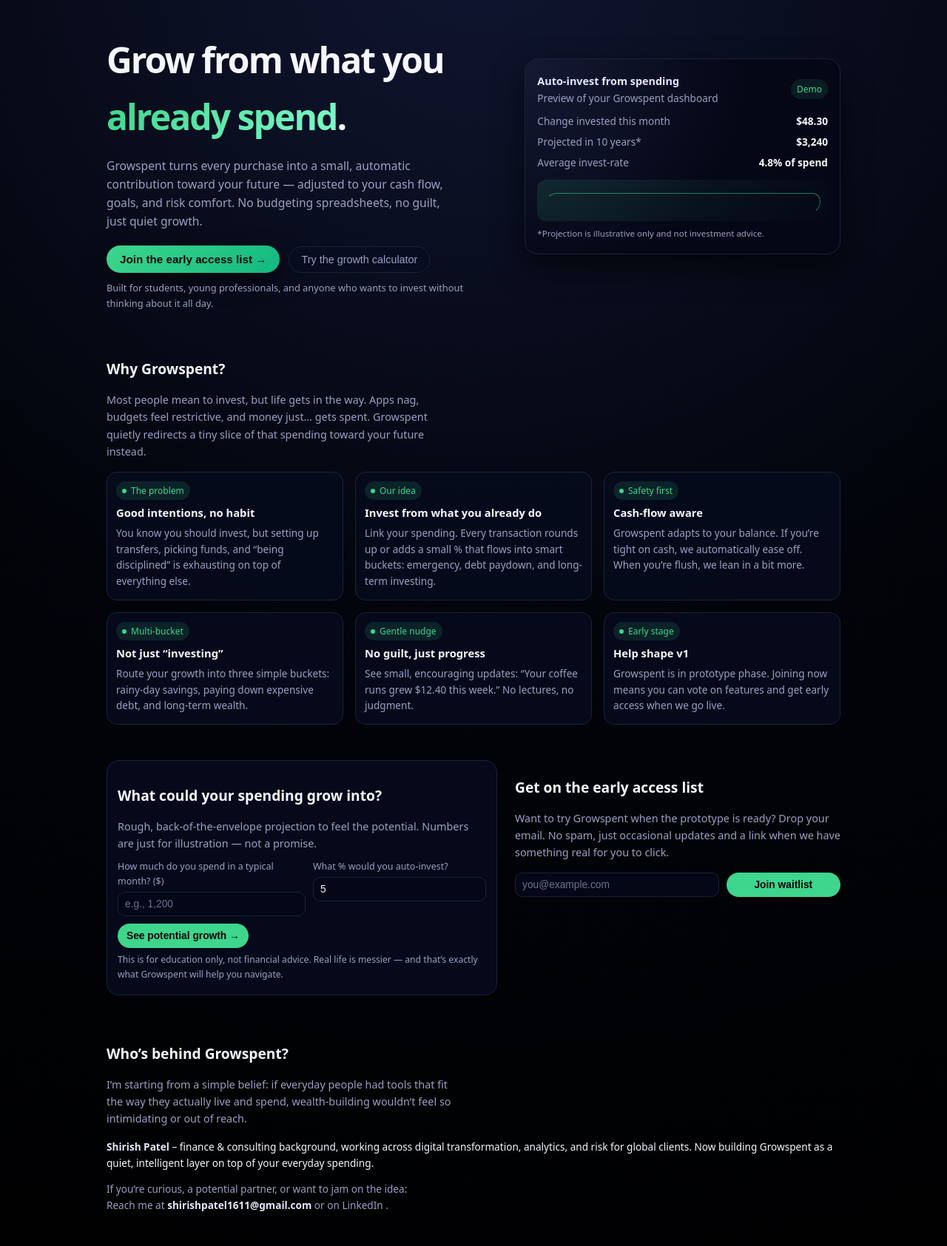
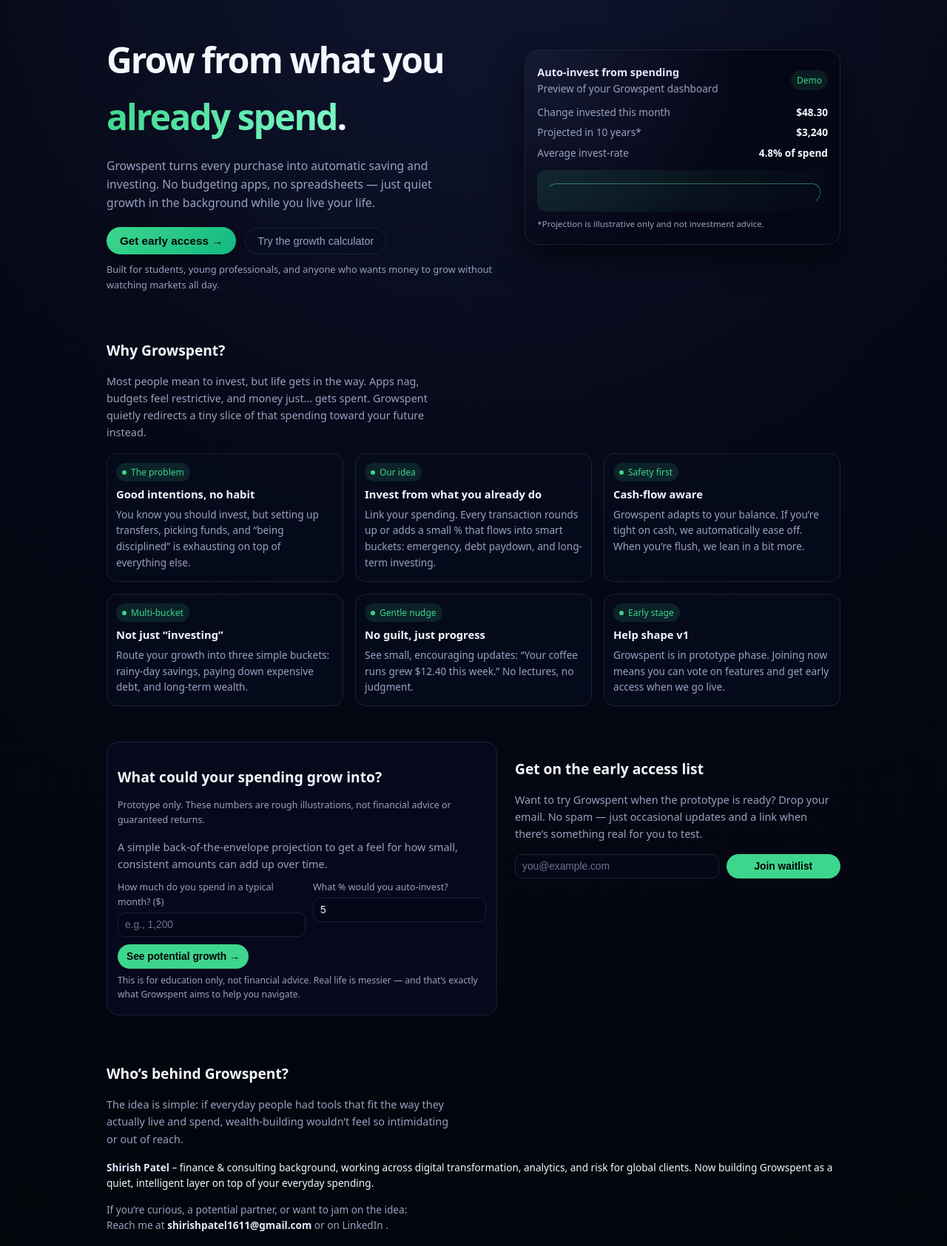
Before and after one commit to Shiripatel/Growspent, a plain HTML site: page index.html in a window 1280 px wide. Shown: the part 93-1778 px from the top of the page at 74% size. Drawn offline with Linux system fonts and the light colour scheme.

Commit message:
Revise content for improved clarity and engagement
Updated text for clarity and consistency throughout the document.

```diff
--- a/index.html
+++ b/index.html
@@ -2,11 +2,11 @@
 <html lang="en">
 <head>
   <meta charset="UTF-8" />
-  <title>Growspent – Grow from what you spend</title>
+  <title>Growspent – Grow from what you already spend</title>
   <meta name="viewport" content="width=device-width, initial-scale=1" />
   <meta
     name="description"
-    content="Growspent turns your everyday spending into automatic, stress-free investing."
+    content="Growspent turns your everyday spending into automatic, stress-free saving and investing."
   />
   <style>
     :root {
@@ -29,7 +29,7 @@
     body {
       margin: 0;
       font-family: var(--font);
-      background: radial-gradient(circle at top, #101631 0, #02040a 50%, #000 100%);
+      background: radial-gradient(circle at top, #101631 0, #050815 40%, #02040a 100%);
       color: var(--text);
       line-height: 1.6;
     }
@@ -447,21 +447,21 @@
             Grow from what you <span>already spend</span>.
           </h1>
           <p class="hero-subtitle">
-            Growspent turns every purchase into a small, automatic contribution
-            toward your future — adjusted to your cash flow, goals, and risk
-            comfort. No budgeting spreadsheets, no guilt, just quiet growth.
+            Growspent turns every purchase into automatic saving and investing.
+            No budgeting apps, no spreadsheets — just quiet growth in the background
+            while you live your life.
           </p>
           <div class="hero-cta">
             <button class="btn-primary" onclick="document.getElementById('waitlist-email').focus()">
-              Join the early access list →
+              Get early access →
             </button>
             <button class="btn-secondary" onclick="document.getElementById('calc-monthly').scrollIntoView({behavior:'smooth', block:'center'})">
               Try the growth calculator
             </button>
           </div>
           <div class="hero-note">
-            Built for students, young professionals, and anyone who wants to
-            invest without thinking about it all day.
+            Built for students, young professionals, and anyone who wants money to grow
+            without watching markets all day.
           </div>
         </div>
 
@@ -587,9 +587,12 @@
       <section class="two-column">
         <div class="calc-card">
           <h2 class="section-title" style="margin-bottom: 2px;">What could your spending grow into?</h2>
+          <p class="muted" style="font-size:0.78rem;margin-bottom:6px;">
+            Prototype only. These numbers are rough illustrations, not financial advice or guaranteed returns.
+          </p>
           <p class="section-subtitle" style="margin-bottom: 10px;">
-            Rough, back-of-the-envelope projection to feel the potential. Numbers
-            are just for illustration — not a promise.
+            A simple back-of-the-envelope projection to get a feel for how
+            small, consistent amounts can add up over time.
           </p>
 
           <div class="calc-row">
@@ -619,7 +622,7 @@
 
           <div class="muted" style="margin-top: 6px; font-size: 0.76rem;">
             This is for education only, not financial advice. Real life is messier —
-            and that’s exactly what Growspent will help you navigate.
+            and that’s exactly what Growspent aims to help you navigate.
           </div>
         </div>
 
@@ -627,14 +630,14 @@
           <h2 class="section-title">Get on the early access list</h2>
           <p class="section-subtitle">
             Want to try Growspent when the prototype is ready? Drop your email.
-            No spam, just occasional updates and a link when we have something real
-            for you to click.
+            No spam — just occasional updates and a link when there’s something
+            real for you to test.
           </p>
 
           <!-- Replace the `action` with your Formspree / Google Form endpoint later -->
           <form
             class="waitlist-form"
-            action="https://formspree.io/f/your-form-id"
+            action="#"
             method="POST"
             onsubmit="handleWaitlistSubmit(event)"
           >
@@ -655,9 +658,9 @@
       <section>
         <h2 class="section-title">Who’s behind Growspent?</h2>
         <p class="section-subtitle">
-          I’m starting from a simple belief: if everyday people had tools that fit
-          the way they actually live and spend, wealth-building wouldn’t feel so
-          intimidating or out of reach.
+          The idea is simple: if everyday people had tools that fit the way they
+          actually live and spend, wealth-building wouldn’t feel so intimidating
+          or out of reach.
         </p>
 
         <div class="founder">
@@ -705,7 +708,7 @@
       const monthlyInvest = (monthlySpend * percent) / 100;
       const yearlyInvest = monthlyInvest * 12;
 
-      // Very rough future value estimate: FV = yearly * [((1+r)^n - 1) / r]
+      // Rough future value estimate: FV = yearly * [((1+r)^n - 1) / r]
       const r = 0.06; // 6% assumed
       const n = 10;
       const fvFactor = (Math.pow(1 + r, n) - 1) / r;
@@ -722,7 +725,7 @@
       e.preventDefault();
       const msg = document.getElementById("waitlist-message");
       msg.textContent =
-        "Thanks for your interest! In this prototype, the form isn’t wired up yet — but this is exactly where early access signups will land.";
+        "Thanks for your interest! In this prototype, the form is a preview. When Growspent goes live, this is where real early access sign-ups will land.";
     }
 
     document.getElementById("year").textContent = new Date().getFullYear();
```
